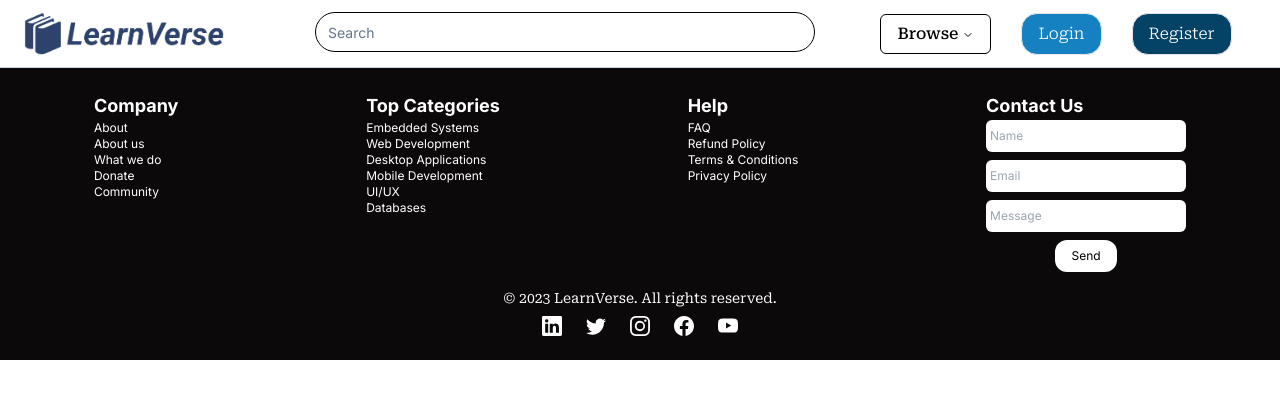
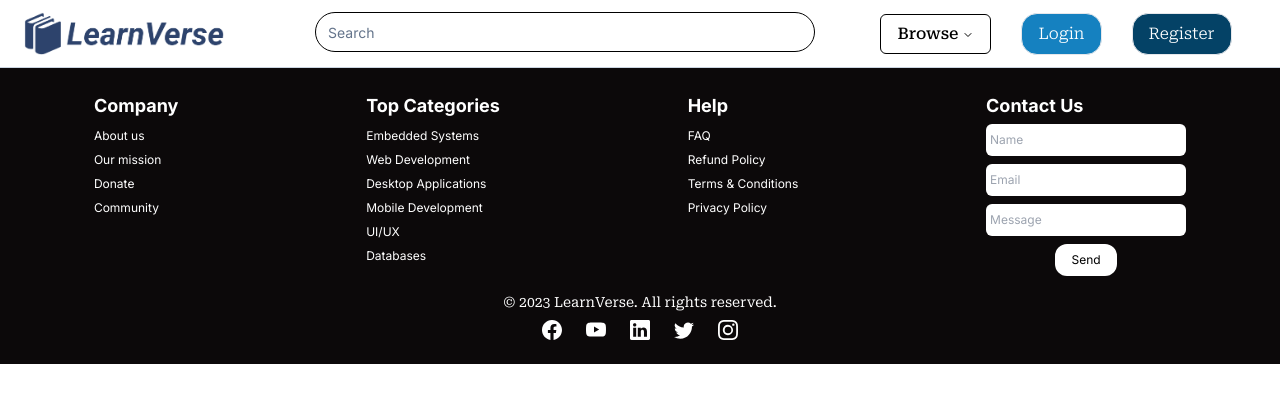
Before and after one commit to mjad218/learn-verse-front-end, a Next.js app: page / in a window 1280 px wide. Shown: the top 402 px of the page. Built offline with nearby package versions, Linux system fonts and the light colour scheme.

Commit message:
organized footer

```diff
--- a/src/components/shared/footer/Footer.tsx
+++ b/src/components/shared/footer/Footer.tsx
@@ -1,8 +1,13 @@
 import { navigationItems } from '@/constants'
 import Link from 'next/link'
-import React from 'react'
+import { footerCompanyLinks, footerHelpLinks, FooterForm, FooterIcon } from './footer-data'
 import { BsFacebook, BsYoutube, BsLinkedin, BsTwitter, BsInstagram } from 'react-icons/bs'
 const Footer = () => {
+
+  const icons = [BsFacebook, BsYoutube, BsLinkedin, BsTwitter, BsInstagram]
+  const formInputStyles = 'text-gray-600 w-[200px] rounded-md px-1 py-2'
+
+
   return (
     <footer className='w-full bg-[#0C090A] flex flex-col justify-center py-6 text-xs'>
       {/*Top Section*/}
@@ -10,50 +15,35 @@ const Footer = () => {
         <div className='list-none'>
           <p className='text-lg font-bold'>Company</p>
           <ul>
-            <li>About</li>
-            <li>About us</li>
-            <li>What we do</li>
-            <li>Donate</li>
-            <li>Community</li>
+            {footerCompanyLinks.map((link) => <li key={link.slug} className='my-2'>
+              <Link href={link.slug} >{link.name}</Link>
+            </li>)}
           </ul>
         </div>
         <div className='list-none'>
+          {/* Categories Section */}
           <p className='text-lg font-bold'>Top Categories</p>
           <ul>
             {navigationItems.map((item) =>
-              <li key={item.name}><Link href={'/courses/item.slug'}>{item.name}</Link></li>
+              <li key={item.name} className='my-2'><Link href={'/courses/item.slug'}>{item.name}</Link></li>
             )}
           </ul>
         </div>
         <div className='list-none'>
           <p className='text-lg font-bold'>Help</p>
           <ul>
-            <li>FAQ</li>
-            <li>Refund Policy</li>
-            <li>Terms & Conditions</li>
-            <li>Privacy Policy</li>
+            {footerHelpLinks.map((link) => <li key={link.slug} className='my-2'>
+              <Link href={link.slug} >{link.name}</Link>
+            </li>)}
           </ul>
         </div>
-        <div>
-          <p className='text-lg font-bold'>Contact Us</p>
-          {/* TODO: Send An email */}
-          <form className='flex flex-col gap-2 justify-center items-center'>
-            <input type="text" className='text-gray-600 w-[200px] rounded-md px-1 py-2' placeholder='Name' />
-            <input type="text" className='text-gray-600 w-[200px] rounded-md px-1 py-2' placeholder='Email' />
-            <input type="text" className='text-gray-600 w-[200px] rounded-md px-1 py-2' placeholder='Message' />
-            <button type="submit" className='bg-white text-black py-2 px-4 rounded-xl'>Send</button>
-          </form>
-        </div>
+        <FooterForm />
       </div>
       {/* Bottom Section */}
       <div className='self-center flex flex-col justify-center gap-2'>
         <p className='text-white font-roboto text-sm'>© 2023 LearnVerse. All rights reserved.</p>
         <div className='flex gap-6 self-center'>
-          <BsLinkedin color="white" size={20} />
-          <BsTwitter color="white" size={20} />
-          <BsInstagram color="white" size={20} />
-          <BsFacebook color="white" size={20} />
-          <BsYoutube color='white' size={20} />
+          {icons.map((icon) => (<FooterIcon Icon={icon} key={icon.name} />))}
         </div>
       </div>
     </footer>
--- /dev/null
+++ b/src/components/shared/footer/FooterForm.tsx
@@ -0,0 +1,18 @@
+'use client';
+const FooterForm = () => {
+  const formInputStyles = 'text-gray-600 w-[200px] rounded-md px-1 py-2'
+
+  return (
+    <div>
+      <p className='text-lg font-bold mb-1'>Contact Us</p>
+      <form className='flex flex-col gap-2 justify-center items-center'>
+        <input type="text" className={`${formInputStyles}`} placeholder='Name' />
+        <input type="text" className={`${formInputStyles}`} placeholder='Email' />
+        <input type="text" className={`${formInputStyles}`} placeholder='Message' />
+        <button type="submit" className='bg-white text-black py-2 px-4 rounded-xl'>Send</button>
+      </form>
+    </div>
+  )
+}
+
+export default FooterForm
--- /dev/null
+++ b/src/components/shared/footer/FooterIcon.tsx
@@ -0,0 +1,13 @@
+import { IconType } from "react-icons";
+
+interface Props {
+  Icon: IconType;
+}
+
+const FooterIcon = ({ Icon }: Props) => {
+  return (
+    <Icon color='white' size='20' className="cursor-pointer" />
+  )
+}
+
+export default FooterIcon
--- /dev/null
+++ b/src/components/shared/footer/footer-data.ts
@@ -0,0 +1,17 @@
+import FooterForm from "./FooterForm";
+
+export const footerCompanyLinks = [
+  { slug: "about", name: "About us" },
+  { slug: "mission", name: "Our mission" },
+  { slug: "donate", name: "Donate" },
+  { slug: "community", name: "Community" },
+];
+export const footerHelpLinks = [
+  { slug: "faq", name: "FAQ" },
+  { slug: "refund", name: "Refund Policy" },
+  { slug: "conditions", name: "Terms & Conditions" },
+  { slug: "privacy", name: "Privacy Policy" },
+];
+
+export { default as FooterForm } from "./FooterForm";
+export { default as FooterIcon } from "./FooterIcon";
```
